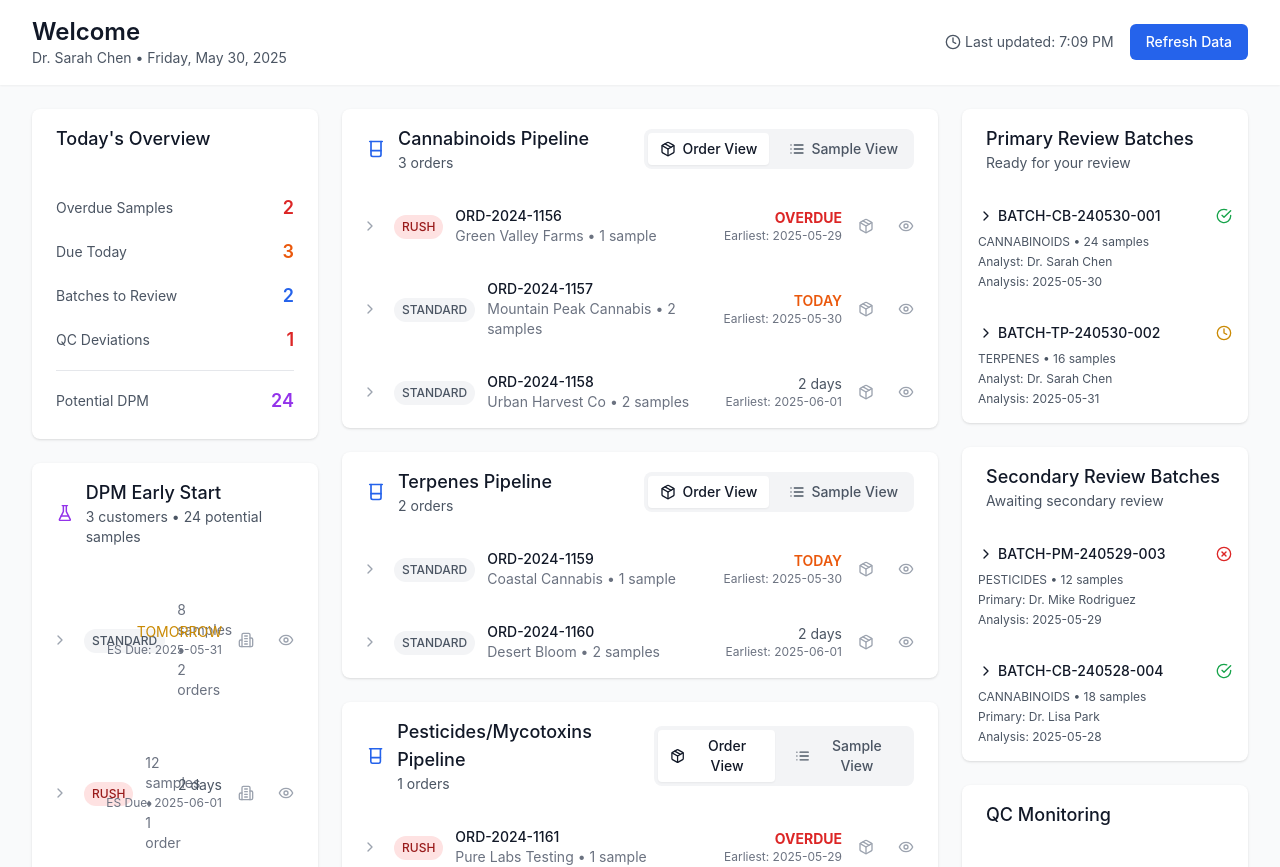
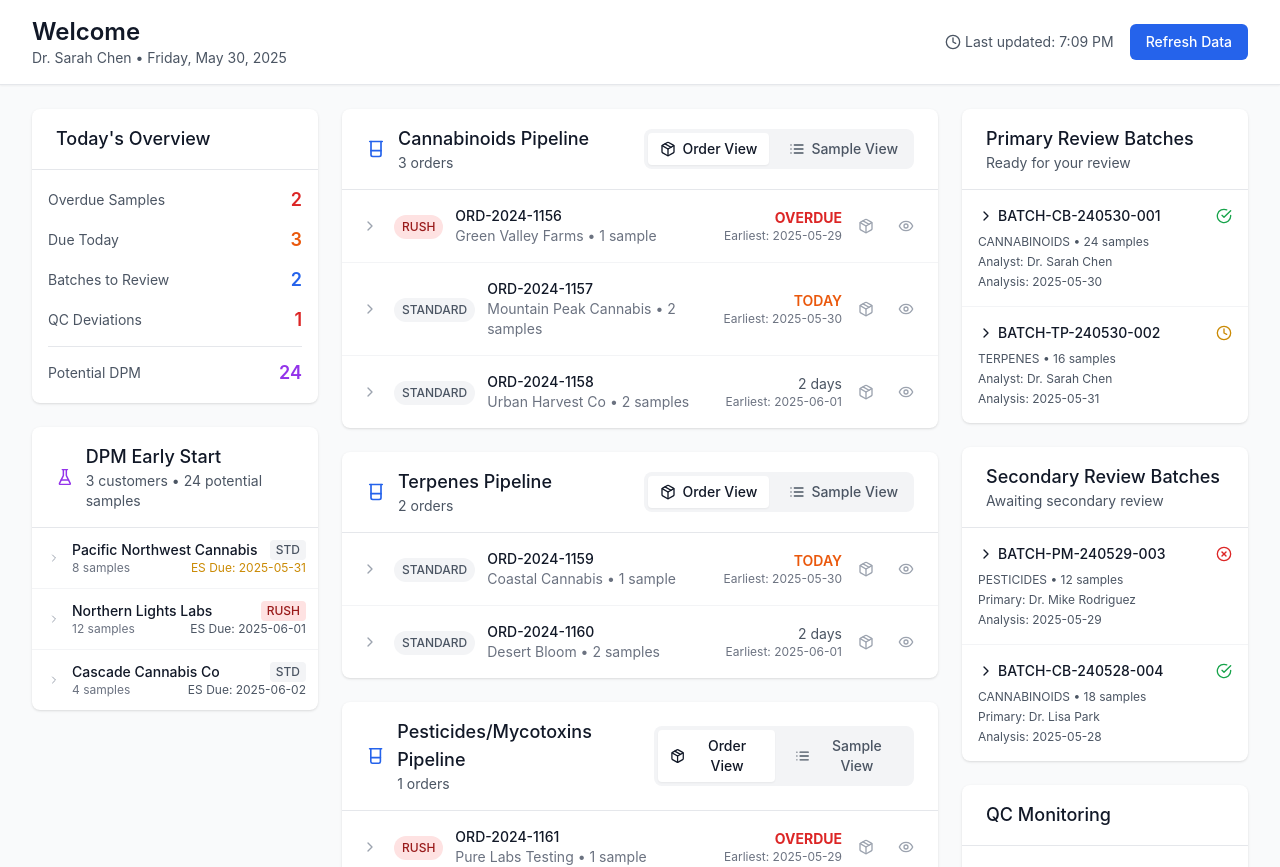
Before and after one commit to adamscavone/LIMS6KCustomerJourney, a React (Create React App) app in the folder dashboard/: page / in a window 1280 px wide. Shown: the top 867 px of the page. Built offline with nearby package versions, Linux system fonts and the light colour scheme.

Commit message:
Cleanup DPM ES container

```diff
--- a/dashboard/src/App.js
+++ b/dashboard/src/App.js
@@ -411,7 +411,7 @@ const App = () => {
 
   const renderSampleRow = (sample, isNested = false) => {
     const urgency = getDueDateUrgency(sample.dueDate);
-    const indentClass = isNested ? 'ml-6 border-l-2 border-white pl-4' : '';
+    const indentClass = isNested ? 'ml-6 border-l-2 border-gray-200 pl-4' : '';
 
     return (
       <div key={sample.id} className={`hover:bg-gray-50 ${indentClass}`}>
@@ -479,88 +479,60 @@ const App = () => {
     return (
       <div key={customerData.customer}>
         <div className="hover:bg-gray-50">
-          <div className="p-4 flex items-center justify-between">
+          <div className="p-3 flex items-center justify-between">
             <div className="flex-1 min-w-0">
-              <div className="flex items-center space-x-3">
+              <div className="flex items-center space-x-2">
                 <button
                   onClick={() => toggleDPMCustomerExpansion(customerData.customer)}
                   className="flex-shrink-0 p-1 text-gray-400 hover:text-gray-600"
                 >
                   {isExpanded ?
-                    <ChevronDown className="w-4 h-4" /> :
-                    <ChevronRight className="w-4 h-4" />
+                    <ChevronDown className="w-3 h-3" /> :
+                    <ChevronRight className="w-3 h-3" />
                   }
                 </button>
-                <div className="flex-shrink-0">
-                  <span className={`inline-flex px-2 py-1 text-xs font-medium rounded-full ${getPriorityColor(customerData.priority)}`}>
-                    {customerData.priority.toUpperCase()}
-                  </span>
+                <div className="min-w-0 flex-1">
+                  <div className="flex items-center justify-between">
+                    <p className="text-sm font-medium text-gray-900 truncate">
+                      {customerData.customer}
+                    </p>
+                    <span className={`inline-flex px-1.5 py-0.5 text-xs font-medium rounded ${getPriorityColor(customerData.priority)}`}>
+                      {customerData.priority === 'rush' ? 'RUSH' : 'STD'}
+                    </span>
+                  </div>
+                  <div className="flex items-center justify-between text-xs text-gray-500">
+                    <span>{customerData.sampleCount} samples</span>
+                    <span className={urgency.color}>ES Due: {customerData.esDue}</span>
+                  </div>
                 </div>
-                <div className="min-w-0 flex-1">
-                  <p className="text-sm font-medium text-gray-900 truncate">
-                    {customerData.customer}
-                  </p>
-                  <p className="text-sm text-gray-500">
-                    {customerData.sampleCount} samples • {customerData.orders.length} order{customerData.orders.length !== 1 ? 's' : ''}
-                  </p>
-                </div>
-              </div>
-            </div>
-
-            <div className="flex items-center space-x-4">
-              <div className="text-right">
-                <p className={`text-sm ${urgency.color}`}>
-                  {urgency.label}
-                </p>
-                <p className="text-xs text-gray-500">
-                  ES Due: {customerData.esDue}
-                </p>
-              </div>
-
-              <div className="text-center">
-                <Building2 className="w-4 h-4 text-gray-400" />
-              </div>
-
-              <div className="flex space-x-2">
-                <button className="p-2 text-gray-400 hover:text-gray-600">
-                  <Eye className="w-4 h-4" />
-                </button>
               </div>
             </div>
           </div>
         </div>
 
         {isExpanded && (
-          <div className="bg-gray-50">
-            <div className="px-8 py-2 border-b border-gray-200">
+          <div className="bg-gray-50 border-t border-gray-100">
+            <div className="px-6 py-2">
               <div className="text-xs text-gray-600 space-y-1">
                 {customerData.orders.map(order => (
                   <div key={order.orderId} className="flex justify-between">
-                    <span>{order.orderId}</span>
+                    <span className="font-medium">{order.orderId}</span>
                     <span>{order.sampleCount} samples</span>
                   </div>
                 ))}
               </div>
             </div>
-            {customerData.samples.slice(0, 3).map(sample => (
-              <div key={sample.id} className="px-8 py-2 text-xs text-gray-600 border-b border-gray-100">
+            {customerData.samples.slice(0, 2).map(sample => (
+              <div key={sample.id} className="px-6 py-1 text-xs text-gray-500 border-t border-gray-100">
                 <div className="flex justify-between items-center">
-                  <span>{sample.sampleName}</span>
-                  <span className={`px-2 py-1 rounded-full text-xs ${getStatusColor(sample.status)}`}>
-                    {getStatusLabel(sample.status)}
-                  </span>
-                </div>
-                <div className="text-gray-500 mt-1">
-                  Microbial: {sample.microbialTests.completed}/{sample.microbialTests.total} complete
-                  {sample.microbialTests.remaining.length > 0 &&
-                    ` • Pending: ${sample.microbialTests.remaining.join(', ')}`
-                  }
+                  <span className="truncate">{sample.sampleName}</span>
+                  <span>Micro: {sample.microbialTests.completed}/{sample.microbialTests.total}</span>
                 </div>
               </div>
             ))}
-            {customerData.samples.length > 3 && (
-              <div className="px-8 py-2 text-xs text-gray-500 text-center">
-                +{customerData.samples.length - 3} more samples
+            {customerData.samples.length > 2 && (
+              <div className="px-6 py-1 text-xs text-gray-400 text-center border-t border-gray-100">
+                +{customerData.samples.length - 2} more samples
               </div>
             )}
           </div>
@@ -657,7 +629,7 @@ const App = () => {
 
     return (
       <div className="bg-white rounded-lg shadow">
-        <div className="border-b border-white">
+        <div className="border-b border-gray-200">
           <div className="px-6 py-4 flex justify-between items-center">
             <div className="flex items-center space-x-3">
               {React.createElement(icon, { className: "w-5 h-5 text-blue-600" })}
@@ -696,7 +668,7 @@ const App = () => {
         </div>
 
         {/* Content List */}
-        <div className="divide-y divide-white">
+        <div className="divide-y divide-gray-100">
           {viewMode === 'sample' ? (
             // In Sample View: show all samples individually without nesting
             sortSamplesByPriority(mockSamples[assayType]).map(sample => renderSampleRow(sample, false))
@@ -722,7 +694,7 @@ const App = () => {
   return (
     <div className="min-h-screen bg-gray-50">
       {/* Header */}
-      <div className="bg-white shadow-sm border-b border-white">
+      <div className="bg-white shadow-sm border-b border-gray-200">
         <div className="max-w-7xl mx-auto px-4 sm:px-6 lg:px-8">
           <div className="flex justify-between items-center py-4">
             <div>
@@ -743,17 +715,17 @@ const App = () => {
       </div>
 
       <div className="max-w-7xl mx-auto px-4 sm:px-6 lg:px-8 py-6">
-        <div className="grid grid-cols-1 lg:grid-cols-4 gap-6">
+        <div className="grid grid-cols-1 lg:grid-cols-12 gap-6">
 
           {/* Left Column: Today's Overview + DPM Early Start */}
-          <div className="lg:col-span-1 space-y-6">
+          <div className="lg:col-span-3 space-y-6">
             {/* Today's Overview */}
             <div className="bg-white rounded-lg shadow">
-              <div className="px-6 py-4 border-b border-white">
+              <div className="px-6 py-4 border-b border-gray-200">
                 <h3 className="text-lg font-medium text-gray-900">Today's Overview</h3>
               </div>
 
-              <div className="p-6 space-y-4">
+              <div className="p-4 space-y-3">
                 <div className="flex justify-between items-center">
                   <span className="text-sm text-gray-600">Overdue Samples</span>
                   <span className="text-lg font-semibold text-red-600">2</span>
@@ -770,7 +742,7 @@ const App = () => {
                   <span className="text-sm text-gray-600">QC Deviations</span>
                   <span className="text-lg font-semibold text-red-600">1</span>
                 </div>
-                <div className="border-t pt-4">
+                <div className="border-t pt-3">
                   <div className="flex justify-between items-center">
                     <span className="text-sm text-gray-600">Potential DPM</span>
                     <span className="text-lg font-semibold text-purple-600">{totalDPMSamples}</span>
@@ -781,7 +753,7 @@ const App = () => {
 
             {/* DPM Early Start Pipeline - Customer Grouped */}
             <div className="bg-white rounded-lg shadow">
-              <div className="border-b border-white">
+              <div className="border-b border-gray-200">
                 <div className="px-6 py-4">
                   <div className="flex items-center space-x-3">
                     <FlaskConical className="w-5 h-5 text-purple-600" />
@@ -793,7 +765,7 @@ const App = () => {
                 </div>
               </div>
 
-              <div className="divide-y divide-white">
+              <div className="divide-y divide-gray-100">
                 {mockDPMByCustomer.map(renderDPMCustomerRow)}
 
                 {mockDPMByCustomer.length === 0 && (
@@ -807,23 +779,23 @@ const App = () => {
           </div>
 
           {/* Pipeline Sections - Main Area */}
-          <div className="lg:col-span-2 space-y-6">
+          <div className="lg:col-span-6 space-y-6">
             {renderPipelineSection('cannabinoids', 'Cannabinoids Pipeline', Beaker)}
             {renderPipelineSection('terpenes', 'Terpenes Pipeline', Beaker)}
             {renderPipelineSection('pesticides', 'Pesticides/Mycotoxins Pipeline', Beaker)}
           </div>
 
           {/* Right Sidebar */}
-          <div className="space-y-6">
+          <div className="lg:col-span-3 space-y-6">
 
             {/* Primary Review Batches */}
             <div className="bg-white rounded-lg shadow">
-              <div className="px-6 py-4 border-b border-white">
+              <div className="px-6 py-4 border-b border-gray-200">
                 <h3 className="text-lg font-medium text-gray-900">Primary Review Batches</h3>
                 <p className="text-sm text-gray-600">Ready for your review</p>
               </div>
 
-              <div className="divide-y divide-white">
+              <div className="divide-y divide-gray-100">
                 {mockPrimaryBatches.map((batch) => (
                   <div key={batch.id} className="p-4">
                     <div className="flex items-center justify-between mb-2">
@@ -865,12 +837,12 @@ const App = () => {
 
             {/* Secondary Review Batches */}
             <div className="bg-white rounded-lg shadow">
-              <div className="px-6 py-4 border-b border-white">
+              <div className="px-6 py-4 border-b border-gray-200">
                 <h3 className="text-lg font-medium text-gray-900">Secondary Review Batches</h3>
                 <p className="text-sm text-gray-600">Awaiting secondary review</p>
               </div>
 
-              <div className="divide-y divide-white">
+              <div className="divide-y divide-gray-100">
                 {mockSecondaryBatches.map((batch) => (
                   <div key={batch.id} className="p-4">
                     <div className="flex items-center justify-between mb-2">
@@ -912,7 +884,7 @@ const App = () => {
 
             {/* Control Charts Access */}
             <div className="bg-white rounded-lg shadow">
-              <div className="px-6 py-4 border-b border-white">
+              <div className="px-6 py-4 border-b border-gray-200">
                 <h3 className="text-lg font-medium text-gray-900">QC Monitoring</h3>
               </div>
 
```
